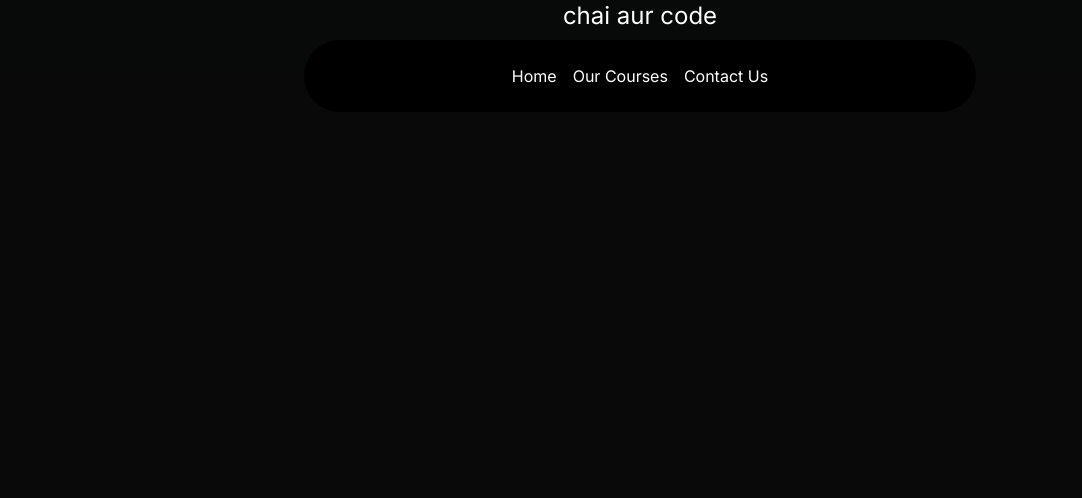
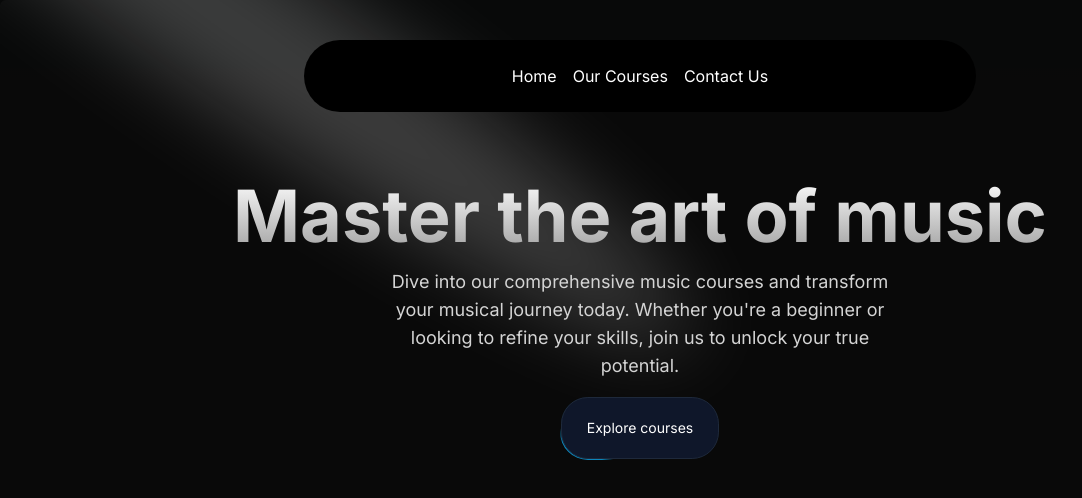
Before and after one commit to GR-2004/nextjs-project, a Next.js app: page / in a window 1280 px wide. Shown: the top 498 px of the page, without its empty margins (0-1082 px from the left). Built offline with nearby package versions, Linux system fonts and the light colour scheme.

Commit message:
added HeroSection of home page

```diff
--- a/src/app/layout.tsx
+++ b/src/app/layout.tsx
@@ -16,7 +16,7 @@
   children: React.ReactNode;
 }>) {
   return (
-    <html lang="en" className="dark ">
+    <html lang="en" className="dark">
       <body className={inter.className}>
         <div className="relative w-full flex items-center justify-center">
           <Navbar/>
--- a/src/app/page.tsx
+++ b/src/app/page.tsx
@@ -1,8 +1,9 @@
+import HeroSection from "@/components/HeroSection";
 
 export default function Home() {
   return (
     <main className="min-h-screen bg-black/[0.96] antialised bg-grid-white/[0.02]">
-      <h1 className="text-2xl text-center text-white">chai aur code</h1>
+      <HeroSection/>
     </main>
   );
 }
--- /dev/null
+++ b/src/components/HeroSection.tsx
@@ -0,0 +1,38 @@
+import Link from "next/link"
+import { cn } from "@/utils/cn";
+import { Spotlight } from "../components/ui/Spotlight";
+import { Button } from "../components/ui/moving-border";
+
+function HeroSection() {
+  return (
+    <div
+    className="h-auto md:h-[40rem] w-full rounded-md flex flex-col items-center justify-center relative overflow-hidden mx-auto py-10 md:py-0"
+    >
+      <Spotlight
+        className="-top-40 left-0 md:left-60 md:-top-20"
+        fill="white"
+      />
+        <div className="p-4 relative z-10 w-full text-center" >
+            <h1
+            className="mt-20 md:mt-0 text-4xl md:text-7xl font-bold bg-clip-text text-transparent bg-gradient-to-b from-neutral-50 to-neutral-400"
+            >Master the art of music</h1>
+            <p
+            className="mt-4 font-normal text-base md:text-lg text-neutral-300 max-w-lg mx-auto"
+            >Dive into our comprehensive music courses and transform your musical journey today. Whether you're a beginner or looking to refine your skills, join us to unlock your true potential.</p>
+            <div className="mt-4">
+                <Link href={"/courses"}>
+                  <Button
+                    borderRadius="1.75rem"
+                    className="bg-white dark:bg-slate-900 text-black dark:text-white border-neutral-200 dark:border-slate-800"
+                  >
+                    Explore courses
+                  </Button>
+                </Link>
+            </div>
+        </div>
+
+        </div>
+  )
+}
+
+export default HeroSection
--- /dev/null
+++ b/src/components/ui/Spotlight.tsx
@@ -0,0 +1,56 @@
+import React from "react";
+import { cn } from "@/utils/cn";
+
+type SpotlightProps = {
+  className?: string;
+  fill?: string;
+};
+
+export const Spotlight = ({ className, fill }: SpotlightProps) => {
+  return (
+    <svg
+      className={cn(
+        "animate-spotlight pointer-events-none absolute z-[1]  h-[169%] w-[138%] lg:w-[84%] opacity-0",
+        className
+      )}
+      xmlns="http://www.w3.org/2000/svg"
+      viewBox="0 0 3787 2842"
+      fill="none"
+    >
+      <g filter="url(#filter)">
+        <ellipse
+          cx="1924.71"
+          cy="273.501"
+          rx="1924.71"
+          ry="273.501"
+          transform="matrix(-0.822377 -0.568943 -0.568943 0.822377 3631.88 2291.09)"
+          fill={fill || "white"}
+          fillOpacity="0.21"
+        ></ellipse>
+      </g>
+      <defs>
+        <filter
+          id="filter"
+          x="0.860352"
+          y="0.838989"
+          width="3785.16"
+          height="2840.26"
+          filterUnits="userSpaceOnUse"
+          colorInterpolationFilters="sRGB"
+        >
+          <feFlood floodOpacity="0" result="BackgroundImageFix"></feFlood>
+          <feBlend
+            mode="normal"
+            in="SourceGraphic"
+            in2="BackgroundImageFix"
+            result="shape"
+          ></feBlend>
+          <feGaussianBlur
+            stdDeviation="151"
+            result="effect1_foregroundBlur_1065_8"
+          ></feGaussianBlur>
+        </filter>
+      </defs>
+    </svg>
+  );
+};
--- /dev/null
+++ b/src/components/ui/moving-border.tsx
@@ -0,0 +1,139 @@
+"use client";
+import React from "react";
+import {
+  motion,
+  useAnimationFrame,
+  useMotionTemplate,
+  useMotionValue,
+  useTransform,
+} from "framer-motion";
+import { useRef } from "react";
+import { cn } from "@/utils/cn";
+
+export function Button({
+  borderRadius = "1.75rem",
+  children,
+  as: Component = "button",
+  containerClassName,
+  borderClassName,
+  duration,
+  className,
+  ...otherProps
+}: {
+  borderRadius?: string;
+  children: React.ReactNode;
+  as?: any;
+  containerClassName?: string;
+  borderClassName?: string;
+  duration?: number;
+  className?: string;
+  [key: string]: any;
+}) {
+  return (
+    <Component
+      className={cn(
+        "bg-transparent relative text-xl  h-16 w-40 p-[1px] overflow-hidden ",
+        containerClassName
+      )}
+      style={{
+        borderRadius: borderRadius,
+      }}
+      {...otherProps}
+    >
+      <div
+        className="absolute inset-0"
+        style={{ borderRadius: `calc(${borderRadius} * 0.96)` }}
+      >
+        <MovingBorder duration={duration} rx="30%" ry="30%">
+          <div
+            className={cn(
+              "h-20 w-20 opacity-[0.8] bg-[radial-gradient(var(--sky-500)_40%,transparent_60%)]",
+              borderClassName
+            )}
+          />
+        </MovingBorder>
+      </div>
+
+      <div
+        className={cn(
+          "relative bg-slate-900/[0.8] border border-slate-800 backdrop-blur-xl text-white flex items-center justify-center w-full h-full text-sm antialiased",
+          className
+        )}
+        style={{
+          borderRadius: `calc(${borderRadius} * 0.96)`,
+        }}
+      >
+        {children}
+      </div>
+    </Component>
+  );
+}
+
+export const MovingBorder = ({
+  children,
+  duration = 2000,
+  rx,
+  ry,
+  ...otherProps
+}: {
+  children: React.ReactNode;
+  duration?: number;
+  rx?: string;
+  ry?: string;
+  [key: string]: any;
+}) => {
+  const pathRef = useRef<any>();
+  const progress = useMotionValue<number>(0);
+
+  useAnimationFrame((time) => {
+    const length = pathRef.current?.getTotalLength();
+    if (length) {
+      const pxPerMillisecond = length / duration;
+      progress.set((time * pxPerMillisecond) % length);
+    }
+  });
+
+  const x = useTransform(
+    progress,
+    (val) => pathRef.current?.getPointAtLength(val).x
+  );
+  const y = useTransform(
+    progress,
+    (val) => pathRef.current?.getPointAtLength(val).y
+  );
+
+  const transform = useMotionTemplate`translateX(${x}px) translateY(${y}px) translateX(-50%) translateY(-50%)`;
+
+  return (
+    <>
+      <svg
+        xmlns="http://www.w3.org/2000/svg"
+        preserveAspectRatio="none"
+        className="absolute h-full w-full"
+        width="100%"
+        height="100%"
+        {...otherProps}
+      >
+        <rect
+          fill="none"
+          width="100%"
+          height="100%"
+          rx={rx}
+          ry={ry}
+          ref={pathRef}
+        />
+      </svg>
+      <motion.div
+        style={{
+          position: "absolute",
+          top: 0,
+          left: 0,
+          display: "inline-block",
+          transform,
+        }}
+      >
+        {children}
+      </motion.div>
+    </>
+  );
+};
--- a/tailwind.config.ts
+++ b/tailwind.config.ts
@@ -1,4 +1,9 @@
 import type { Config } from "tailwindcss";
+
+const colors = require("tailwindcss/colors");
+const {
+  default: flattenColorPalette,
+} = require("tailwindcss/lib/util/flattenColorPalette")
 
 const config: Config = {
   content: [
@@ -14,8 +19,38 @@
         "gradient-conic":
           "conic-gradient(from 180deg at 50% 50%, var(--tw-gradient-stops))",
       },
+      animation: {
+        spotlight: "spotlight 2s ease .75s 1 forwards",
+      },
+      keyframes: {
+        spotlight: {
+          "0%": {
+            opacity: '0',
+            transform: "translate(-72%, -62%) scale(0.5)",
+          },
+          "100%": {
+            opacity: '1',
+            transform: "translate(-50%,-40%) scale(1)",
+          },
+        },
+      },
     },
   },
-  plugins: [],
+  plugins: [
+    addVariablesForColors,
+  ],
 };
+
+// This plugin adds each Tailwind color as a global CSS variable, e.g. var(--gray-200).
+function addVariablesForColors({ addBase, theme }: any) {
+  let allColors = flattenColorPalette(theme("colors"));
+  let newVars = Object.fromEntries(
+    Object.entries(allColors).map(([key, val]) => [`--${key}`, val])
+  );
+
+  addBase({
+    ":root": newVars,
+  });
+}
+
 export default config;
```
Also changed, not shown: src/utils/cn.ts (line endings or trailing spaces), 1 other file (tests, documents, lock files or other folders).
